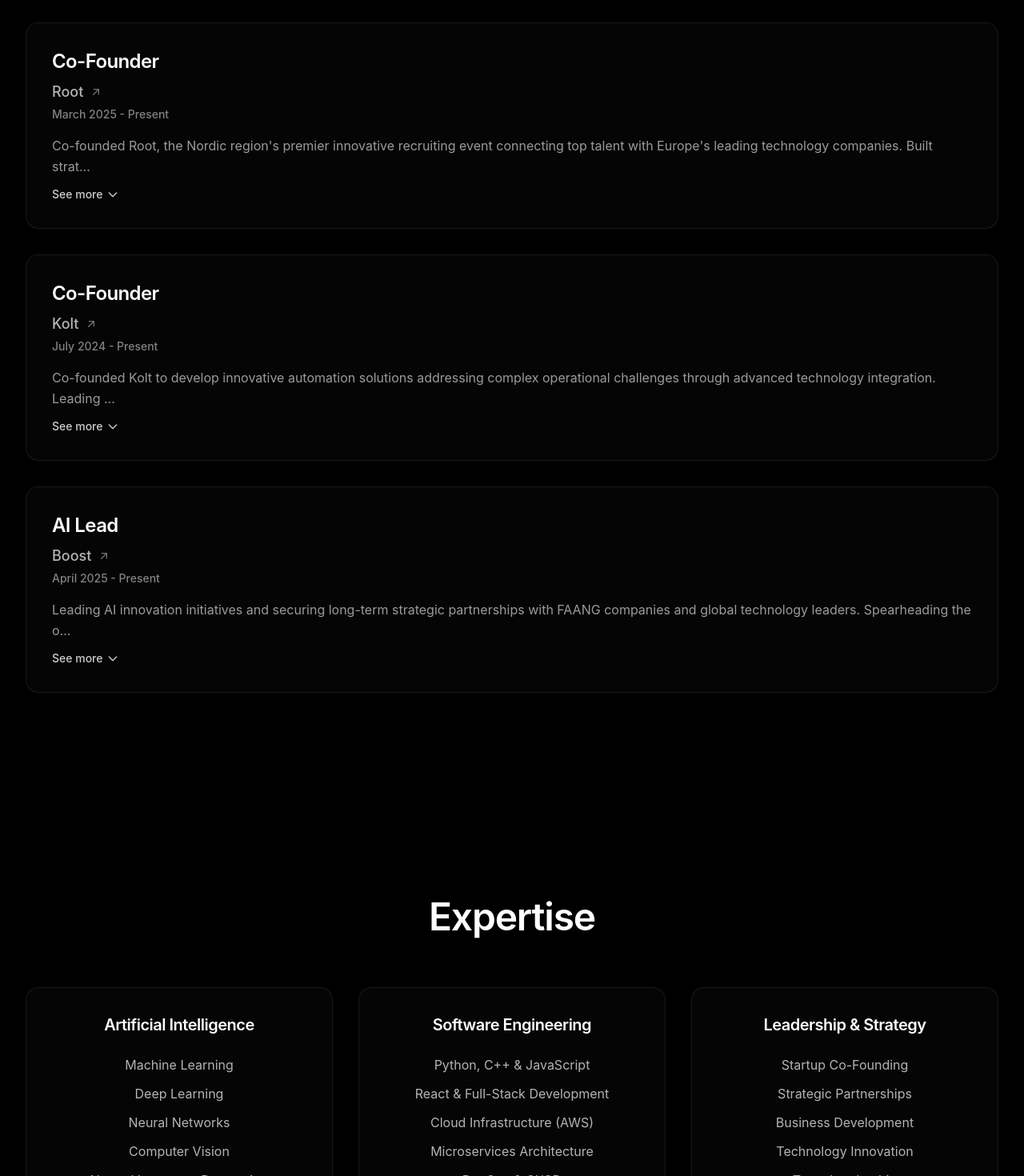
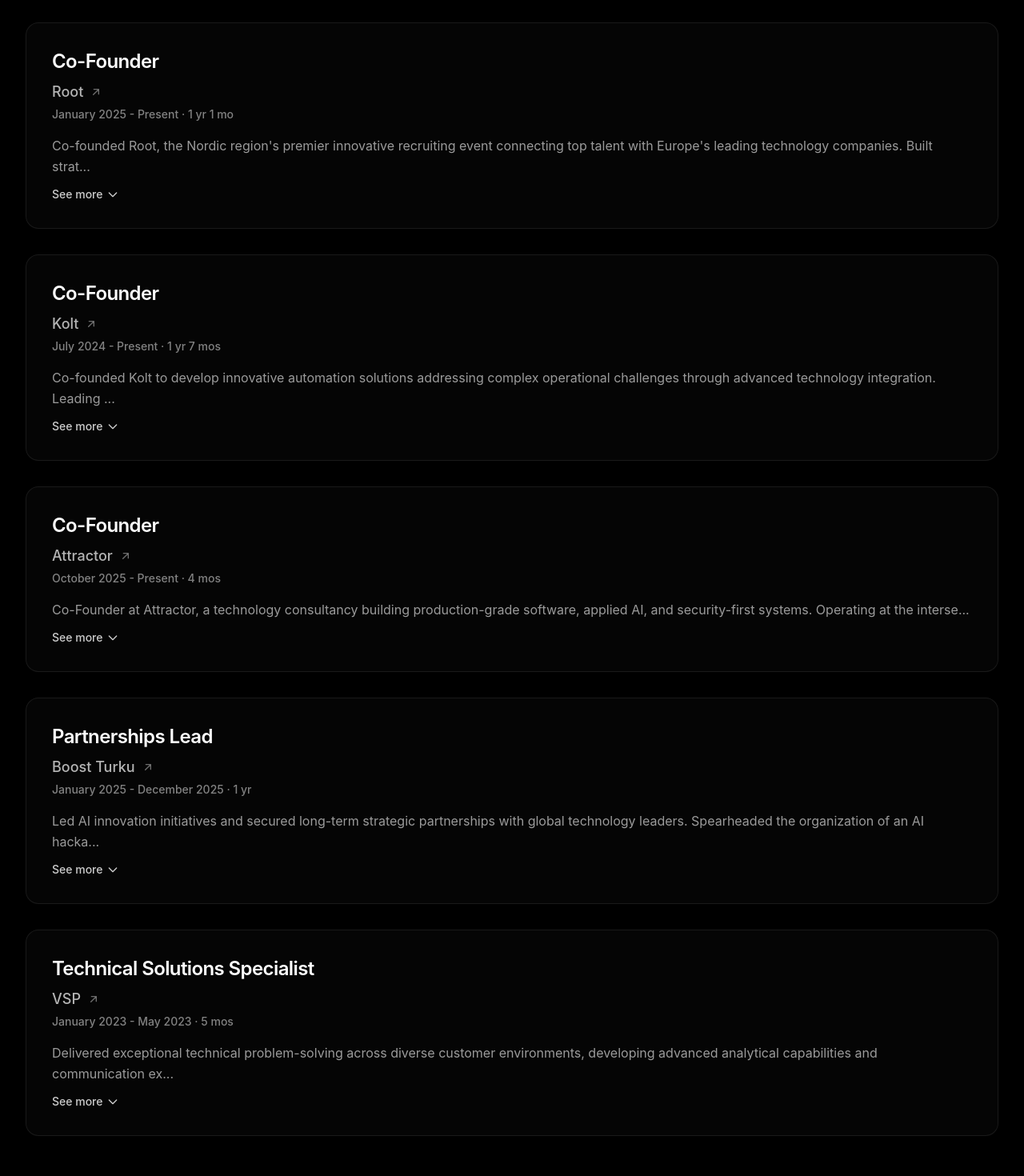
Before and after one commit to rikulauttia/rikulauttia.com, a React (Create React App) app: page /about in a window 1280 px wide. Shown: the part 2220-3690 px from the top of the page at 80% size. Built offline with nearby package versions, Linux system fonts and the light colour scheme; a web font is replaced by a local one.

Commit message:
feat: update job experience periods and add new roles in the experience section

```diff
--- a/src/App.js
+++ b/src/App.js
@@ -473,7 +473,7 @@
     {
       role: "Software Engineer",
       company: "Teleste",
-      period: "April 2025 - Present",
+      period: "April 2025 - Present · 10 mos",
       description:
         "Contributing to Teleste's broadband R&D team, driving practical improvements that enhance product performance, reliability, and deployment efficiency across our access-network solutions. Development of scalable software components and optimized caching systems that significantly reduce configuration latency for enterprise customers. Building comprehensive testing frameworks and automated quality assurance processes that ensure robust product delivery while accelerating development cycles. Contributing to CI/CD pipeline optimization and implementing advanced debugging methodologies to support critical field trials and customer demonstrations. Focused on delivering clean, maintainable solutions that enable superior broadband experiences for millions of end users worldwide.",
       url: "https://www.teleste.com",
@@ -481,7 +481,7 @@
     {
       role: "Co-Founder",
       company: "Since AI",
-      period: "May 2025 - Present",
+      period: "January 2025 - Present · 1 yr 1 mo",
       description:
         "Leading strategic partnerships and business development for Since AI, an innovative AI hackathon. Spearheading collaboration opportunities with global technology leaders and driving community engagement in the rapidly evolving AI ecosystem. Positioning Since AI as Northern Europe's premier AI innovation platform through strategic partnership development and cutting-edge program design focused on practical AI advancement.",
       url: "https://sinceai.fi/",
@@ -489,7 +489,7 @@
     {
       role: "Co-Founder",
       company: "Root",
-      period: "March 2025 - Present",
+      period: "January 2025 - Present · 1 yr 1 mo",
       description:
         "Co-founded Root, the Nordic region's premier innovative recruiting event connecting top talent with Europe's leading technology companies. Built strategic relationships with Nordic's biggest IT companies and featured Europe's most influential IT career speakers, creating unprecedented networking opportunities for 1000+ participants establishing Root as the definitive platform for elite tech talent acquisition and career advancement.",
       url: "https://rootexpo.fi/",
@@ -497,18 +497,34 @@
     {
       role: "Co-Founder",
       company: "Kolt",
-      period: "July 2024 - Present",
+      period: "July 2024 - Present · 1 yr 7 mos",
       description:
         "Co-founded Kolt to develop innovative automation solutions addressing complex operational challenges through advanced technology integration. Leading comprehensive product development across multiple technical domains, building robust platforms designed for mission-critical applications. Spearheading architectural decisions and technical implementation strategies that enable autonomous operation, real-time data processing, and seamless remote management capabilities. Designing scalable backend infrastructure with secure connectivity and dynamic APIs to support sophisticated user interfaces and operational dashboards. Directing early-stage R&D initiatives, technology evaluation, and systems integration to ensure optimal performance under demanding operational requirements. Collaborating with multidisciplinary teams to accelerate product development cycles, validate market opportunities, and establish strategic direction for scalable deployment across diverse environments.",
       url: "https://kolt.fi/",
     },
     {
-      role: "AI Lead",
-      company: "Boost",
-      period: "April 2025 - Present",
+      role: "Co-Founder",
+      company: "Attractor",
+      period: "October 2025 - Present · 4 mos",
       description:
-        "Leading AI innovation initiatives and securing long-term strategic partnerships with FAANG companies and global technology leaders. Spearheading the organization of AI hackathon, designed to attract top-tier talent and create transformative AI solutions. Establishing Boost Turku as a key player in the European AI landscape through innovative program development and strategic partnership cultivation with industry pioneers.",
+        "Co-Founder at Attractor, a technology consultancy building production-grade software, applied AI, and security-first systems. Operating at the intersection of commercial execution and technical delivery — owning client discovery, scoping, proposals, and partnerships, while also contributing hands-on to AI implementation and solution architecture. Helping teams turn unclear goals into shipped outcomes: define the metric, design the workflow, integrate AI where it creates measurable value, and ensure reliability in production. Typical work includes packaging service offerings, building go-to-market materials, running technical workshops, and supporting delivery with prototypes, evaluations, and integrations.",
+      url: "https://attractor.fi/",
+    },
+    {
+      role: "Partnerships Lead",
+      company: "Boost Turku",
+      period: "January 2025 - December 2025 · 1 yr",
+      description:
+        "Led AI innovation initiatives and secured long-term strategic partnerships with global technology leaders. Spearheaded the organization of an AI hackathon designed to attract top-tier talent and create transformative AI solutions. Established Boost Turku as a key player in the European AI landscape through innovative program development and strategic partnership cultivation with industry pioneers.",
       url: "https://www.boostturku.com/",
+    },
+    {
+      role: "Technical Solutions Specialist",
+      company: "VSP",
+      period: "January 2023 - May 2023 · 5 mos",
+      description:
+        "Delivered exceptional technical problem-solving across diverse customer environments, developing advanced analytical capabilities and communication excellence. Optimized support processes through innovative solutions, significantly enhancing customer experience and operational efficiency. Built foundation for scalable technical leadership through systematic approach to complex problem resolution and cross-functional collaboration.",
+      url: "https://vsp.fi/",
     },
   ];
 
```
